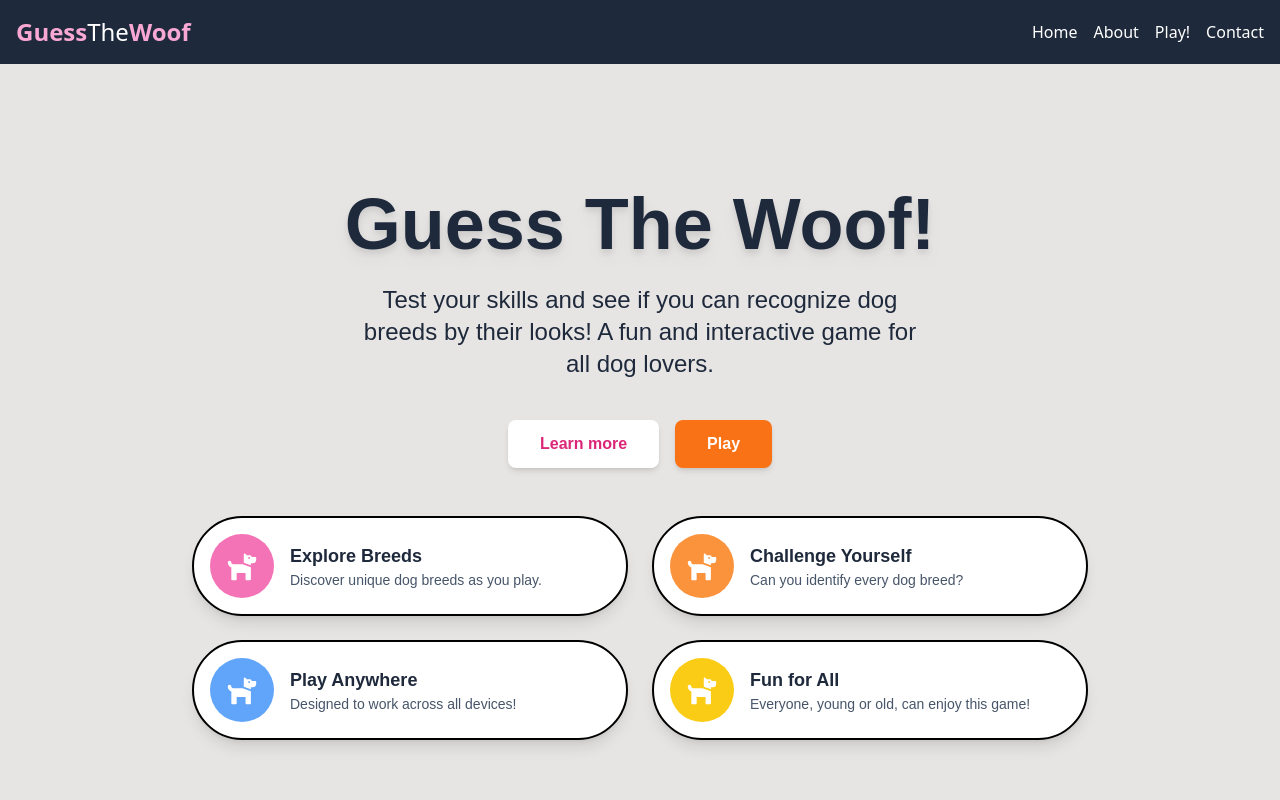
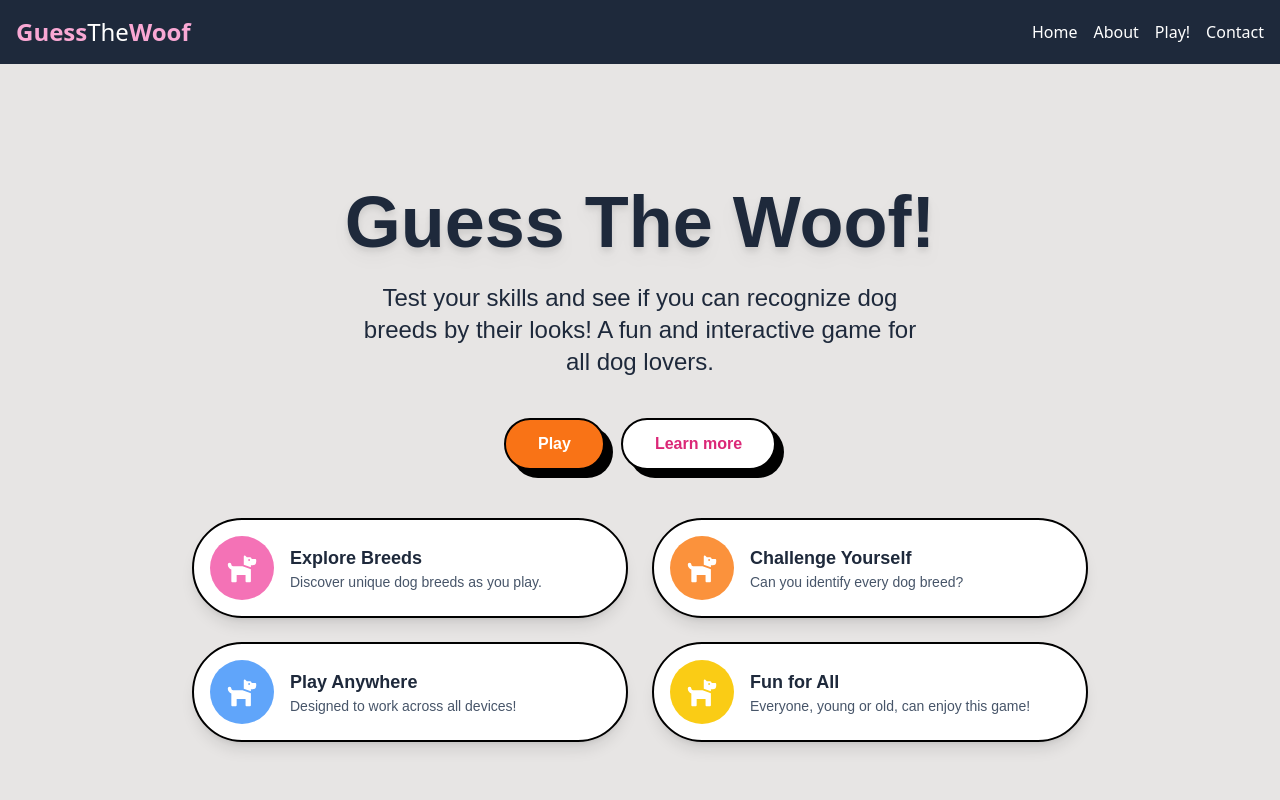
Before and after one commit to heliosalesjr/dogdog, a Next.js app: page / in a window 1280 px wide. Shown: the top 800 px of the page. Built offline with nearby package versions, Linux system fonts and the light colour scheme; no server answers.

Commit message:
now with brutalist buttons

```diff
--- a/app/components/HeroSection.jsx
+++ b/app/components/HeroSection.jsx
@@ -11,14 +11,24 @@ export default function HeroSection() {
         Test your skills and see if you can recognize dog breeds by their looks!
         A fun and interactive game for all dog lovers.
       </p>
+
       <div className="flex gap-4 mt-10">
-        <button className="px-8 py-3 bg-white text-pink-600 font-semibold rounded-lg shadow-md hover:bg-pink-100 transition duration-200">
-          Learn more
-        </button>
-        <button className="px-8 py-3 bg-orange-500 text-white font-semibold rounded-lg shadow-md hover:bg-orange-600 transition duration-200">
-          Play
-        </button>
-      </div>
+  <div className="relative">
+    <div className="absolute inset-0 bg-black translate-x-2 translate-y-2 rounded-full"></div>
+    <button className="relative px-8 py-3 bg-orange-500 text-white font-bold rounded-full border-2 border-black transition-transform duration-200 hover:-translate-y-2">
+      Play
+    </button>
+  </div>
+  <div className="relative">
+    <div className="absolute inset-0 bg-black translate-x-2 translate-y-2 rounded-full"></div>
+    <button className="relative px-8 py-3 bg-white text-pink-600 font-bold rounded-full border-2 border-black transition-transform duration-200 hover:-translate-y-2">
+      Learn more
+    </button>
+  </div>
+</div>
+
+
+
 
       {/* Nova Div com os Cards */}
       <div className="grid grid-cols-1 md:grid-cols-2 gap-6 mt-12 w-full max-w-4xl">
--- a/app/globals.css
+++ b/app/globals.css
@@ -6,6 +6,8 @@
 /* Classe personalizada */
 .font-space {
   font-family: 'Space Grotesk', sans-serif;
+  font-weight: 500;
+
 }
 .bg-stripes {
     background-image: linear-gradient(135deg, #FFF 25%, #f83838 25%, #f83838 50%, #FFF 50%, #FFF 75%, #f83838 75%, #f83838 100%);
```
